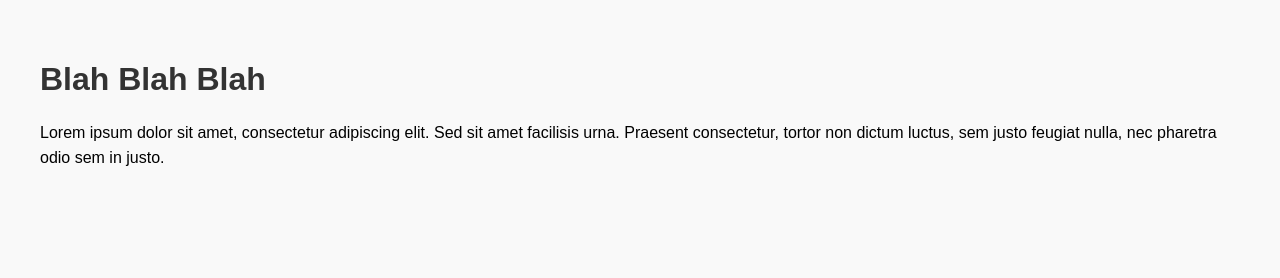
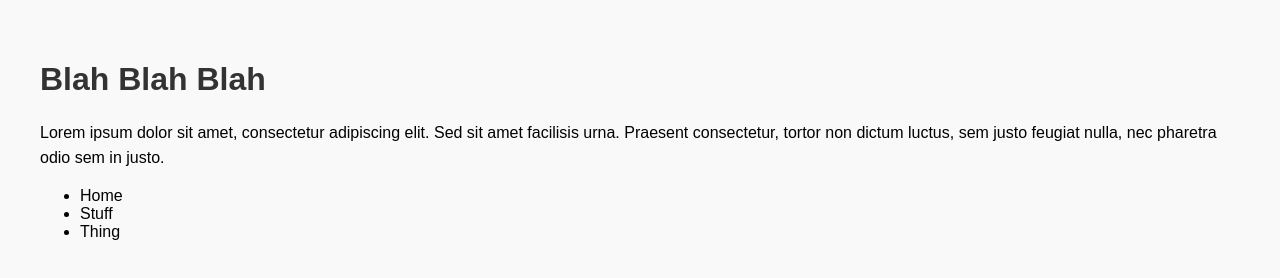
Before and after one commit to JaisungSinghLidder/learn-git, a plain HTML site: page index.html in a window 1280 px wide. Drawn offline with Linux system fonts and the light colour scheme.

Commit message:
add a list

```diff
--- a/index.html
+++ b/index.html
@@ -20,5 +20,10 @@
 <body>
   <h1>Blah Blah Blah</h1>
   <p>Lorem ipsum dolor sit amet, consectetur adipiscing elit. Sed sit amet facilisis urna. Praesent consectetur, tortor non dictum luctus, sem justo feugiat nulla, nec pharetra odio sem in justo.</p>
+<ul>
+	<li>Home</li>
+	<li>Stuff</li>
+	<li>Thing</li>
+</ul>
 </body>
 </html>
```
